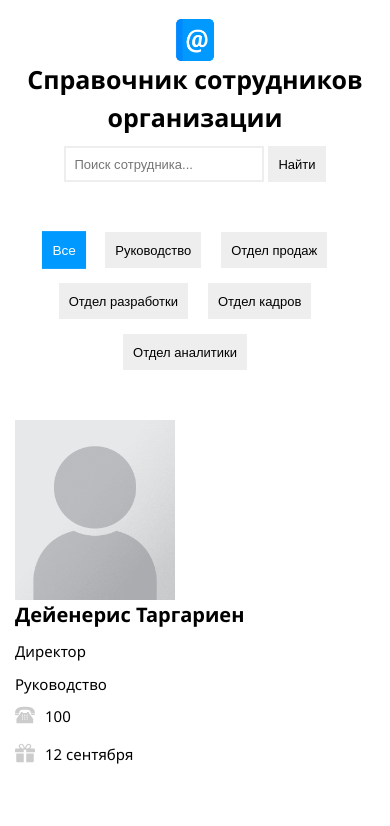
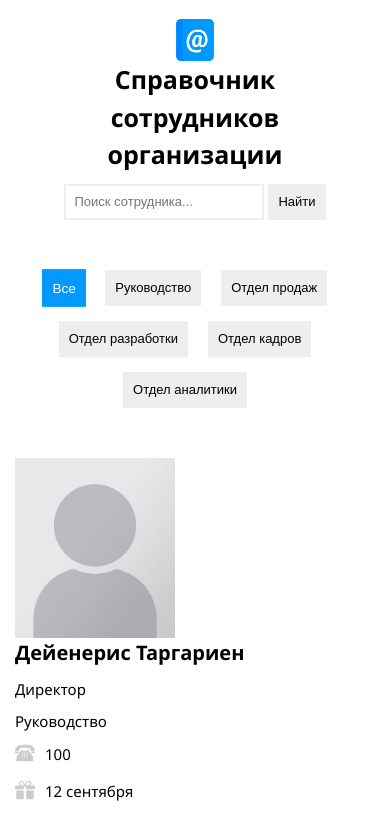
Before and after one commit to stigsanek/directory, a plain HTML site: page index.html in a window 390 px wide. Shown: the top 826 px of the page. Drawn offline with Linux system fonts and the light colour scheme.

Commit message:
Исправляет breakpoint для медиа-выражений и перенос заголовка

```diff
--- a/css/style.css
+++ b/css/style.css
@@ -51,6 +51,7 @@ body {
 .main-header__title {
   margin: 0;
   padding: 0;
+  max-width: 65%;
   text-align: center;
   font-size: 25px;
 }
@@ -382,7 +383,7 @@ body {
   transition: transform 0.1s, -webkit-transform 0.1s;
 }
 
-@media(max-width: 900px) {
+@media(max-width: 990px) {
   .main-header {
     -webkit-box-orient: vertical;
     -webkit-box-direction: normal;
```
